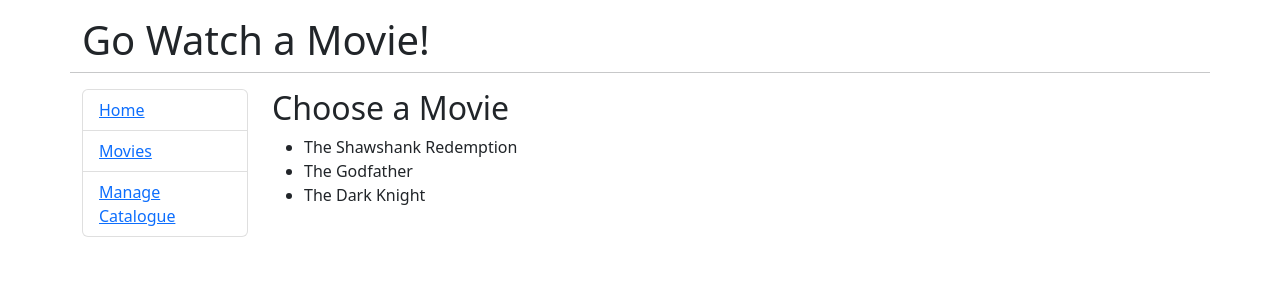
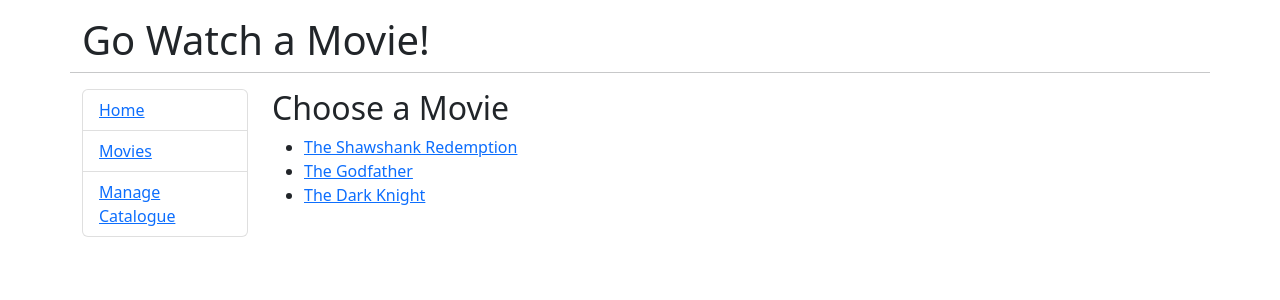
Before and after one commit to anjantalatam/go-movies, a React (Create React App) app: page /movies in a window 1280 px wide. Shown: the top 300 px of the page. Built offline with nearby package versions, Linux system fonts and the light colour scheme.

Commit message:
32. More about routing Part II
Dynamic nested routes in React Router Dom v6

```diff
--- a/src/App.tsx
+++ b/src/App.tsx
@@ -1,5 +1,12 @@
 import React from "react";
-import { BrowserRouter as Router, Link, Routes, Route } from "react-router-dom";
+import {
+  BrowserRouter as Router,
+  Link,
+  Routes,
+  Route,
+  useParams,
+  Outlet,
+} from "react-router-dom";
 import Admin from "./components/Admin";
 import Home from "./components/Home";
 import Movies from "./components/Movies";
@@ -32,9 +39,12 @@
 
           <div className="col-md-10">
             <Routes>
-              <Route path="/movies" element={<Movies />} />
+              <Route index element={<Home />} />
+              <Route path="/movies" element={<Outlet />}>
+                <Route index element={<Movies />} />
+                <Route path=":id" element={<Movie />} />
+              </Route>
               <Route path="/admin" element={<Admin />} />
-              <Route path="/" element={<Home />} />
             </Routes>
           </div>
         </div>
@@ -43,4 +53,9 @@
   );
 }
 
+function Movie() {
+  const { id } = useParams();
+  return <h2>Movie id {id}</h2>;
+}
+
 export default App;
--- a/src/components/Movies.tsx
+++ b/src/components/Movies.tsx
@@ -1,4 +1,5 @@
 import React, { useEffect, useState } from "react";
+import { Link } from "react-router-dom";
 
 interface IMovie {
   id: string;
@@ -22,7 +23,9 @@
       <h2>Choose a Movie</h2>
       <ul>
         {movies.map((m) => (
-          <li key={m.id}>{m.title}</li>
+          <li key={m.id}>
+            <Link to={`/movies/${m.id}`}>{m.title}</Link>
+          </li>
         ))}
       </ul>
     </>
```
